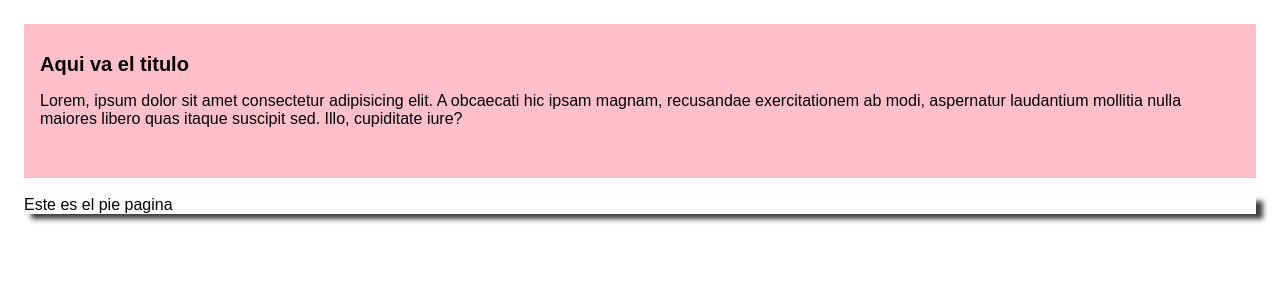
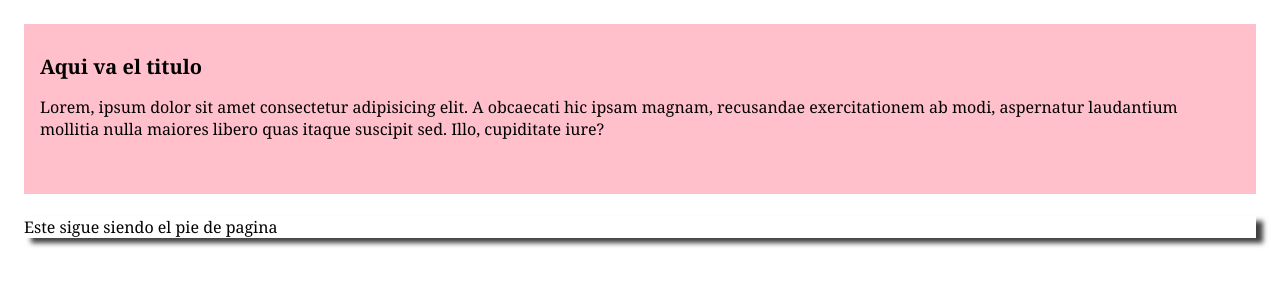
Before and after one commit to Angel45604/CodwaTest, a plain HTML site: page index.html in a window 1280 px wide. Drawn offline with Linux system fonts and the light colour scheme.

Commit message:
Cambio en footer y tipo de fuente

```diff
--- a/css/estilos.css
+++ b/css/estilos.css
@@ -1,5 +1,5 @@
 html {
-    font-family: Arial, Helvetica, sans-serif;
+    font-family: Cambria, Cochin, Georgia, Times, 'Times New Roman', serif;
 }
 body {
     padding: 1em;
--- a/index.html
+++ b/index.html
@@ -6,6 +6,7 @@
     <title>Titulo</title>
     <link rel="stylesheet" href="css/estilos.css">
 </head>
+
 <body>
     <div class="section">
         <h1>Aqui va el titulo</h1>
@@ -14,7 +15,7 @@
     </div>
     <br>
     <div class="footer">
-        Este es el pie pagina
+        Este sigue siendo el pie de pagina
     </div>
 </body>
 </html>
```
